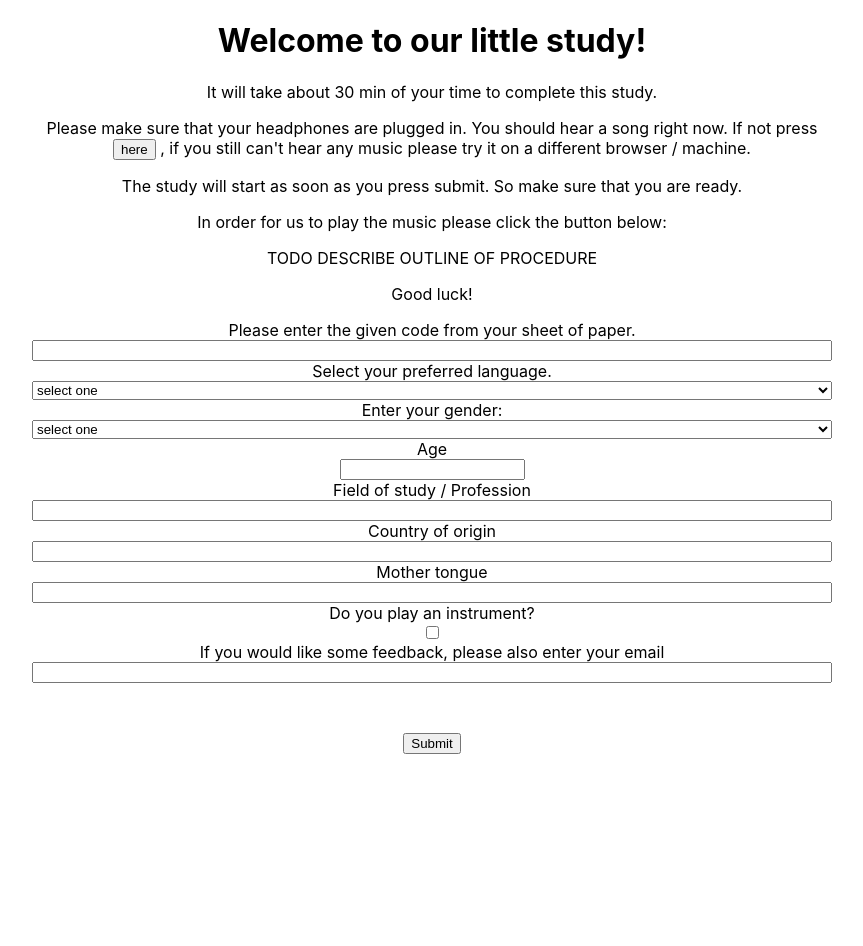
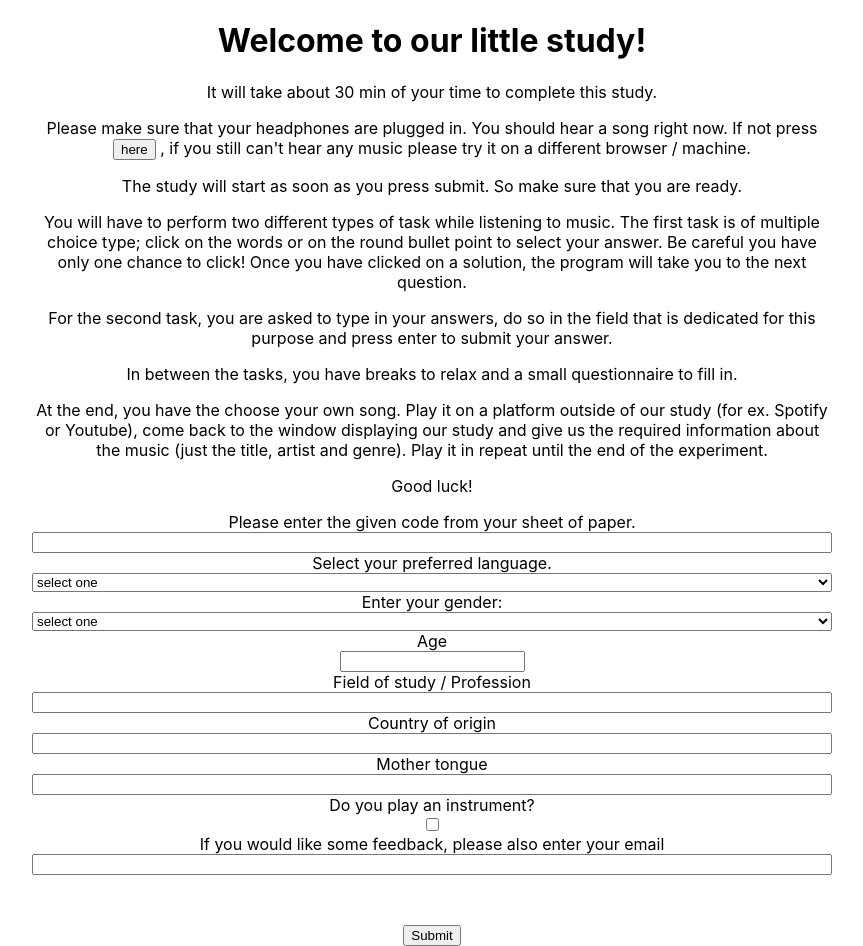
Before and after one commit to samuelsmal/survey_frontend, a React (Create React App) app: page / in a window 1280 px wide. Shown: the whole page, without its empty margins (208-1071 px from the left). Before the commit the page ends 800 px from the top, so only its background shows below. Built offline with nearby package versions, Linux system fonts and the light colour scheme.

Commit message:
adds welcome text

```diff
--- a/src/App.js
+++ b/src/App.js
@@ -458,8 +458,23 @@ class App extends Component {
             onClick={this.allowMusic} /> , if you still can't hear any music
             please try it on a different browser / machine. </p>
         <p>The study will start as soon as you press submit. So make sure that you are ready.</p>
-        <p>In order for us to play the music please click the button below:</p>
-        <p>TODO DESCRIBE OUTLINE OF PROCEDURE</p>
+        <p>You will have to perform two different types of task while listening to music.
+          The first task is of multiple choice type; click on the words or on the round
+          bullet point to select your answer. Be careful you have only one
+          chance to click! Once you have clicked on a solution, the program
+          will take you to the next question.
+          </p>
+          <p>For the second task, you are asked to type in your answers, do so
+            in the field that is dedicated for this purpose and press enter to
+            submit your answer.</p>
+          <p>In between the tasks, you have breaks to relax
+            and a small questionnaire to fill in.
+          </p>
+          <p>At the end, you have the choose your own song. Play it on a platform outside of
+      our study (for ex. Spotify or Youtube), come back to the window
+      displaying our study and give us the required information about the
+          music (just the title, artist and genre). Play it in repeat until the end of the experiment.
+          </p>
         <p>Good luck!</p>
         <form className="form">
           { this.state.error_with_user_data &&
```
